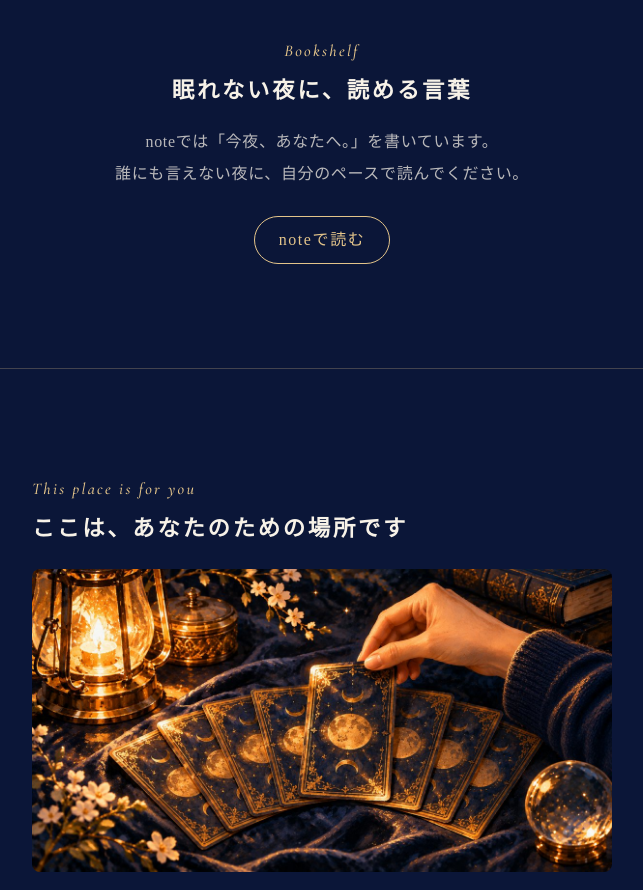
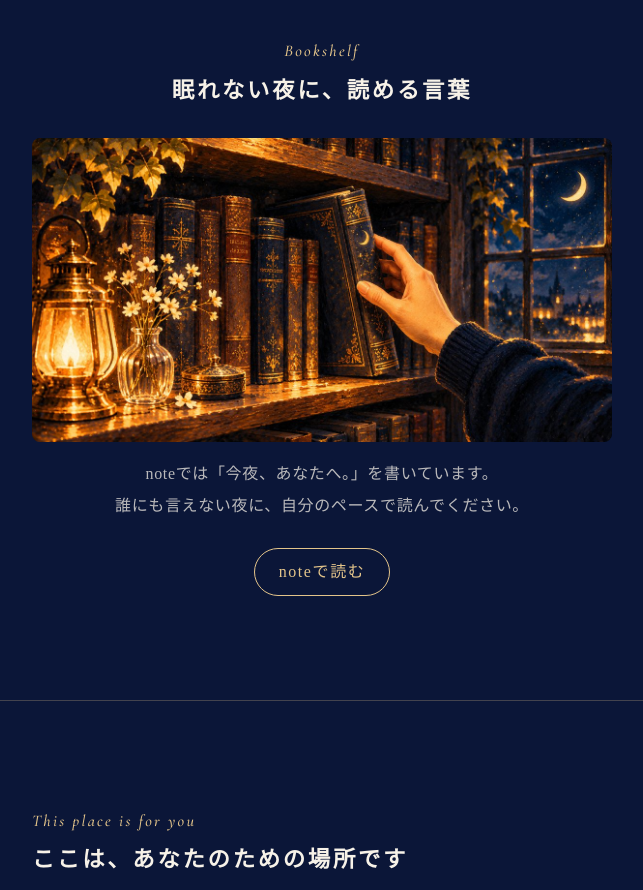
Before and after one commit to home-style-lab/kagamiko, a plain HTML site: page index.html in a window 1280 px wide. Shown: the part 6640-7530 px from the top of the page, without its empty margins (318-961 px from the left). Drawn offline with nearby package versions, Linux system fonts and the light colour scheme; a web font is replaced by a local one.

Commit message:
noteの欄に本棚の画像を表示
Co-Authored-By: Claude Opus 5.5 <noreply@anthropic.com>
Claude-Session: https://claude.ai/code/session_01GqdTnUKk2zcCweLmqR9v6K

```diff
--- a/index.html
+++ b/index.html
@@ -290,6 +290,7 @@ footer p+p{margin-top:6px}
     <div class="wrap center">
       <p class="eyebrow">Bookshelf</p>
       <h2 id="note-h">眠れない夜に、読める言葉</h2>
+      <img class="wide" src="bookshelf.jpg" alt="灯りのともる本棚に、1冊の本をそっと置く手" width="1200" height="628" loading="lazy">
       <p class="soft" style="margin-top:16px">noteでは「今夜、あなたへ。」を書いています。<br>誰にも言えない夜に、自分のペースで読んでください。</p>
       <div class="cta" style="margin-top:26px"><a class="ghost" href="https://note.com/kagamiko_tarot" target="_blank" rel="noopener">noteで読む</a></div>
     </div>
```
